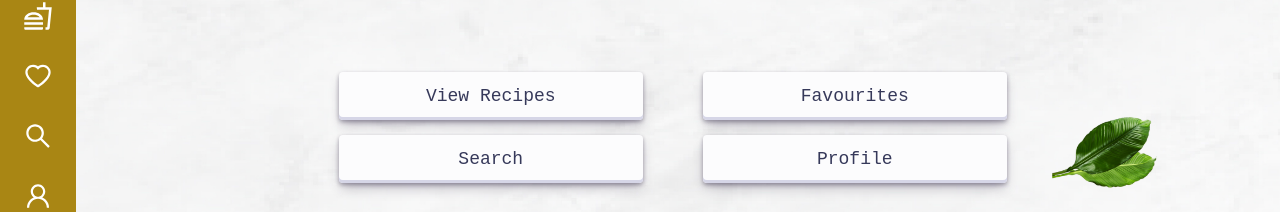
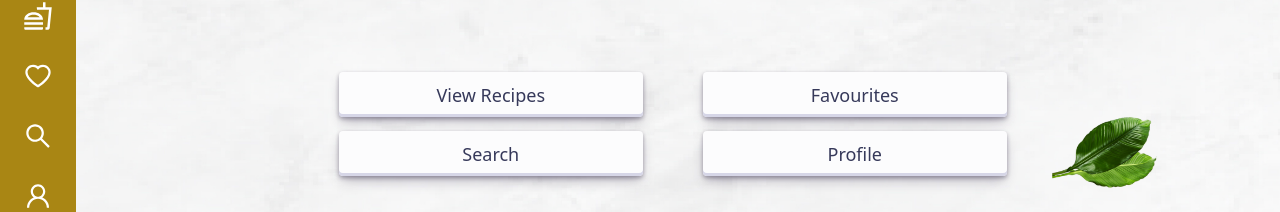
Before and after one commit to CodeSpace-Academy/ASE_2023_GROUP_E, a Next.js app: page / in a window 1280 px wide. Shown: the part 156-368 px from the top of the page. Built offline with nearby package versions, Linux system fonts and the light colour scheme.

Commit message:
Styled_IncludesOne Button

```diff
--- a/component/Button/button.module.css
+++ b/component/Button/button.module.css
@@ -41,8 +41,7 @@
   color: #36395A;
   cursor: pointer;
   display: inline-flex;
-  font-family: "JetBrains Mono",monospace;
-  height: 48px;
+  height: 45px;
   justify-content: center;
   line-height: 1;
   list-style: none;
--- a/component/filtering/filtering/filterbyIngredients.jsx
+++ b/component/filtering/filtering/filterbyIngredients.jsx
@@ -74,7 +74,7 @@ export default function FilterbyIngredients({ skipNo, sortField, sortOrder }) {
           );
           setAndOr(!andOr);
         }}
-        text={andOr ? 'Includes all' : 'Includes one'}
+        text={andOr ? 'Includes All Ingredients' : 'Includes One Ingredient'}
       />
     </>
   );
```
